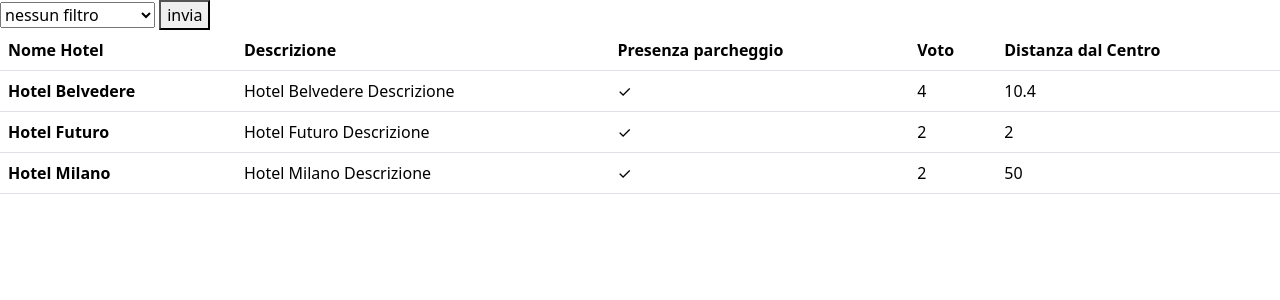
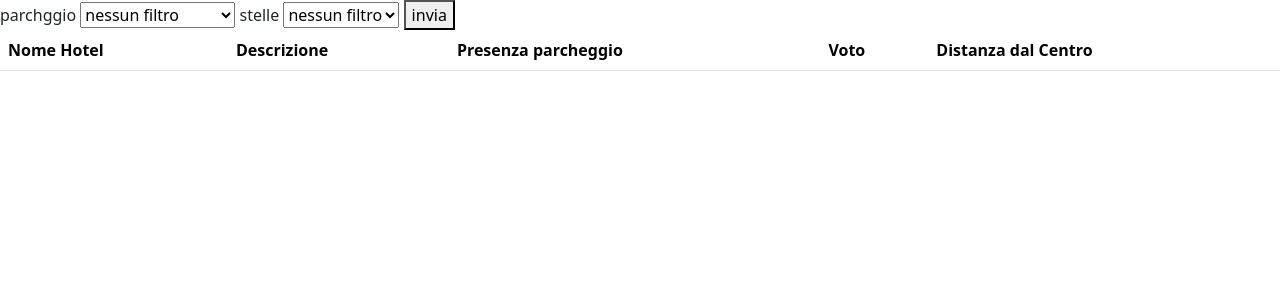
Before and after one commit to Carmine-Doronzo/php-hotel, a PHP site: page /?parking=1 in a window 1280 px wide. Shown: the top 300 px of the page. Run offline with PHP 8.4, Linux system fonts and the light colour scheme; data that the repository does not hold is empty.

Commit message:
try a bonus vote

```diff
--- a/index.php
+++ b/index.php
@@ -41,6 +41,7 @@ $hotels = [
 
 ];
 $presentParking = $_GET['parking'];
+$hotelVotePairing =intval($_GET['vote']);
 
 //var_dump($hotels);
 ?>
@@ -58,10 +59,21 @@ $presentParking = $_GET['parking'];
 <body>
 
     <form action="">
+        <label for="parking">parchggio</label>
         <select name="parking" id="">
             <option value="0" selected>nessun filtro</option>
             <option value="1">con parcheggio</option>
             <option value="2">senza parcheggio</option>
+        </select>
+
+        <label for="vote">stelle</label>
+        <select name="vote" id="">
+            <option value="0">nessun filtro</option>
+            <option value="1">1</option>
+            <option value="2">2</option>
+            <option value="3">3</option>
+            <option value="4">4</option>
+            <option value="5">5</option>
         </select>
 
         <button>invia</button>
@@ -89,7 +101,7 @@ $presentParking = $_GET['parking'];
                 $hotelVote = $hotel['vote'];
                 $hotelDistance = $hotel['distance_to_center'];
             ?>
-                <tr class="<?php echo $presentParking === '2' && $hotelParking === true || $presentParking === '1' && $hotelParking === false ? 'd-none':'' ?>">
+                <tr class="<?php echo $presentParking === '2' && $hotelParking === true || $hotelVote === $hotelVotePairing || $presentParking === '1' && $hotelParking === false || $hotelVote !== $hotelVotePairing ? 'd-none':'' ?>">
                     <th scope="row"> <?php echo $hotelName ?></th>
                     <td><?php echo $hotelDescription ?></td>
                     <td><?php echo $hotelParking === true ? '&check;' : '&cross;' ?></td>
```
